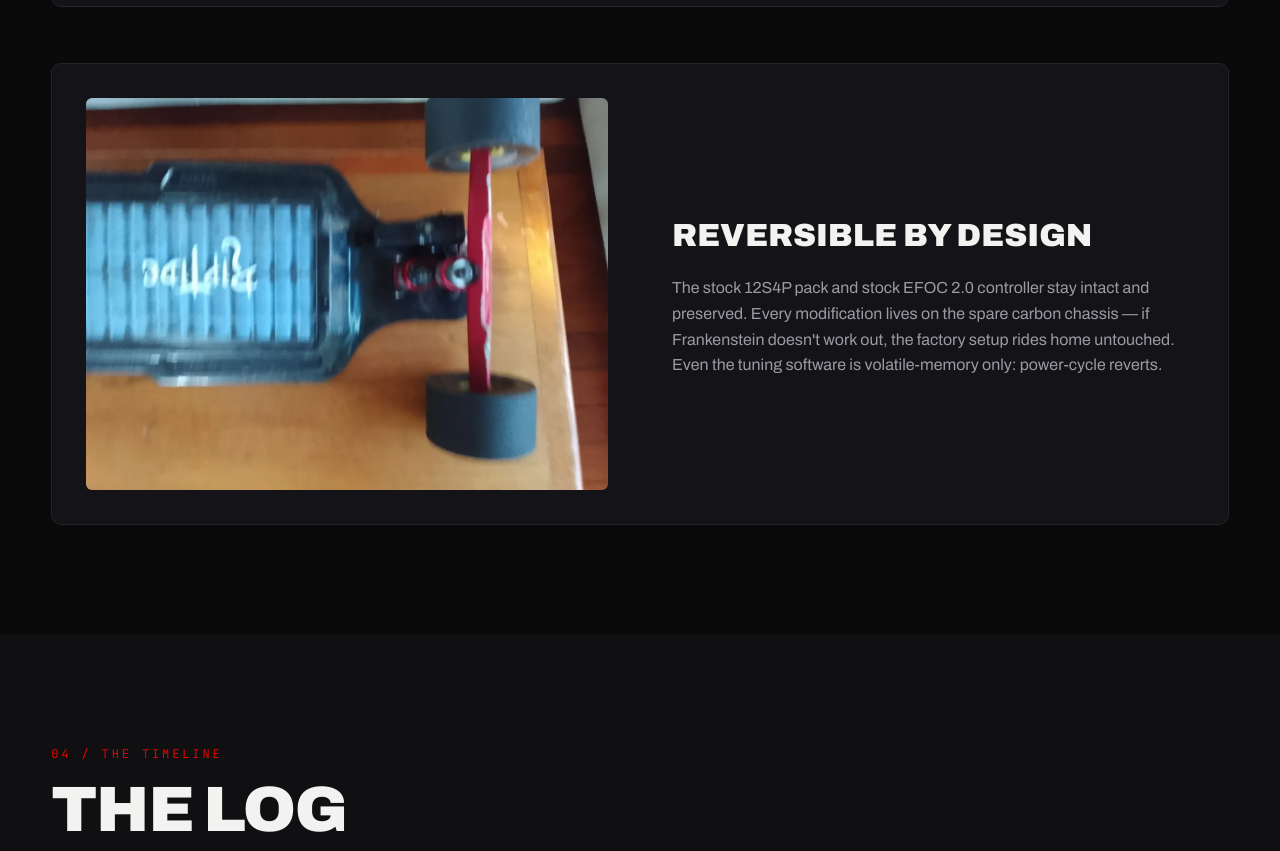
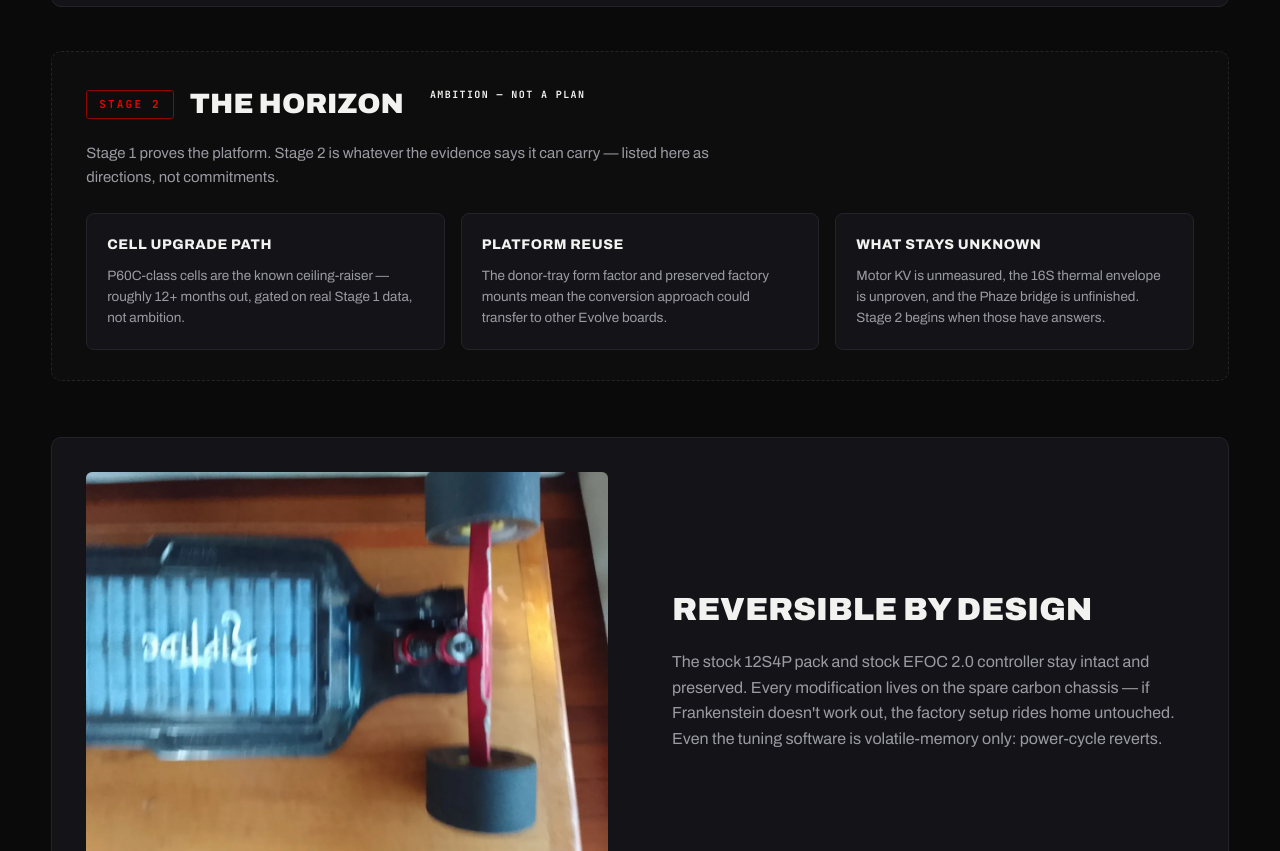
Before and after one commit to Cooooked/project-frankenstein, a plain HTML site: page index.html in a window 1280 px wide. Shown: the part 9114-9965 px from the top of the page. Drawn offline with Linux system fonts and the light colour scheme.

Commit message:
Build: Stage 2 horizon block — ambitions labelled, not promised

```diff
--- a/css/style.css
+++ b/css/style.css
@@ -279,3 +279,14 @@ code{font-family:var(--mono);font-size:.88em;background:#1c1c22;padding:.1em .35
 .lb-close:hover,.lb-nav:hover{border-color:var(--red);color:var(--red)}
 .lb-count{position:absolute;bottom:24px;left:50%;transform:translateX(-50%);font-size:11px;letter-spacing:.2em;color:var(--dim)}
 @media(max-width:640px){.lb-nav{width:38px;height:38px}.lb-prev{left:8px}.lb-next{right:8px}}
+
+/* ---------- stage 2 horizon ---------- */
+.horizon{margin-top:44px;border:1px dashed var(--line);border-radius:10px;padding:30px 34px;background:rgba(255,255,255,.015)}
+.horizon__head{display:flex;align-items:center;gap:16px;flex-wrap:wrap}
+.horizon__head h3{font-size:clamp(20px,2.2vw,28px);font-weight:900;text-transform:uppercase;margin:0}
+.horizon__lede{color:var(--dim);margin:14px 0 24px;max-width:640px;font-size:15px}
+.horizon__grid{display:grid;grid-template-columns:repeat(auto-fit,minmax(230px,1fr));gap:16px}
+.hcard{border:1px solid var(--line);border-radius:8px;padding:20px;background:var(--panel)}
+.hcard h4{font-size:14px;font-weight:800;text-transform:uppercase;letter-spacing:.04em;margin:0 0 10px}
+.hcard p{color:var(--dim);font-size:13.5px;margin:0;line-height:1.55}
+@media(max-width:560px){.horizon{padding:22px 18px}}
--- a/index.html
+++ b/index.html
@@ -272,6 +272,21 @@
     <p class="voltage__note">Observed figures are configuration-specific. The 16S speed projection is deliberately unverified — no number is claimed until the pack is built and measured.</p>
   </div>
 
+  <div class="horizon reveal">
+    <div class="horizon__head">
+      <span class="stage__num">STAGE 2</span>
+      <h3>The horizon</h3>
+      <span class="card__tag">AMBITION — NOT A PLAN</span>
+    </div>
+    <p class="horizon__lede">Stage 1 proves the platform. Stage 2 is whatever the evidence says
+    it can carry — listed here as directions, not commitments.</p>
+    <div class="horizon__grid">
+      <article class="hcard"><h4>Cell upgrade path</h4><p>P60C-class cells are the known ceiling-raiser — roughly 12+ months out, gated on real Stage 1 data, not ambition.</p></article>
+      <article class="hcard"><h4>Platform reuse</h4><p>The donor-tray form factor and preserved factory mounts mean the conversion approach could transfer to other Evolve boards.</p></article>
+      <article class="hcard"><h4>What stays unknown</h4><p>Motor KV is unmeasured, the 16S thermal envelope is unproven, and the Phaze bridge is unfinished. Stage 2 begins when those have answers.</p></article>
+    </div>
+  </div>
+
   <div class="reversible reveal">
     <img src="assets/cover-front.webp" alt="Transparent board cover front" loading="lazy">
     <div>
```
